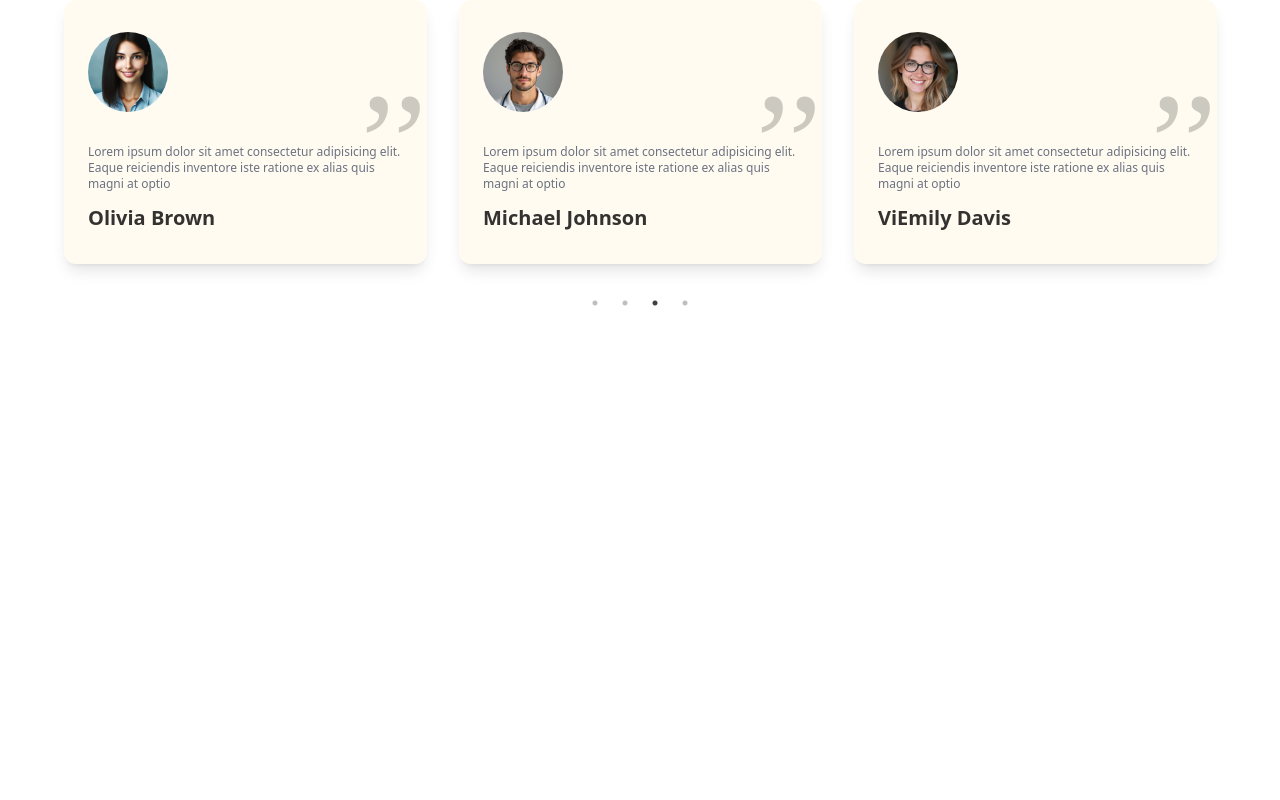
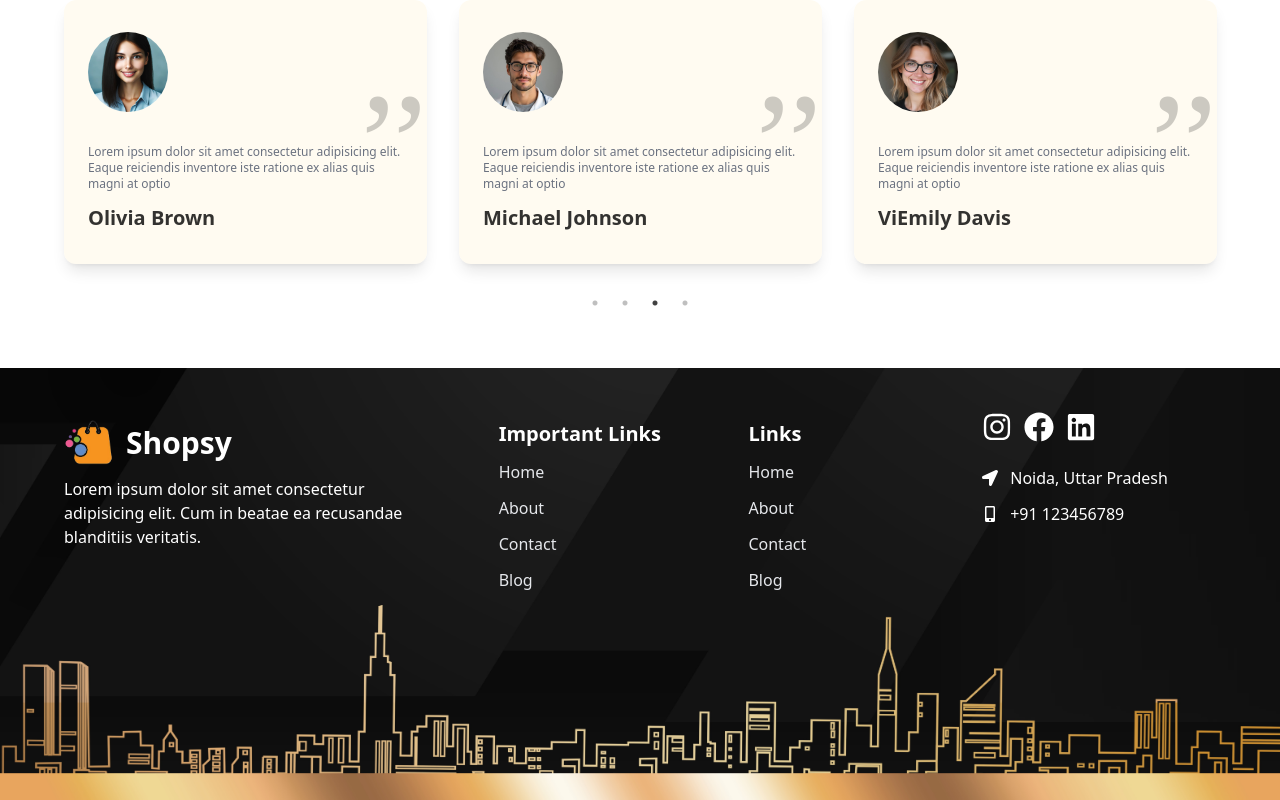
Before and after one commit to Mohammad-Hossaini/Ecommerce, a React (Vite) app: page / in a window 1280 px wide. Shown: the part 2716-3516 px from the top of the page. Before the commit the page ends 3084 px from the top, so only its background shows below. Built offline with nearby package versions, Linux system fonts and the light colour scheme.

Commit message:
Completed the top main Footer

```diff
--- a/src/App.jsx
+++ b/src/App.jsx
@@ -2,6 +2,7 @@
 import "aos/dist/aos.css";
 import React from "react";
 import Bunner from "./components/bunner/Bunner";
+import Footer from "./components/footer/Footer";
 import Hero from "./components/hero/Hero";
 import Navbar from "./components/navbar/Navbar";
 import Products from "./components/products/Products";
@@ -28,6 +29,7 @@
       <Bunner />
       <Subscribe />
       <Testimonials />
+      <Footer />
     </div>
   );
 }
--- /dev/null
+++ b/src/components/footer/Footer.jsx
@@ -0,0 +1,123 @@
+import {
+  FaFacebook,
+  FaInstagram,
+  FaLinkedin,
+  FaLocationArrow,
+  FaMobileAlt,
+} from "react-icons/fa";
+
+const BannerImg = {
+  backgroundImage: `url('./website/footer-pattern.jpg')`,
+  backgroundPosition: "bottom",
+  backgroundRepeat: "no-repeat",
+  backgroundSize: "cover",
+  height: "100%",
+  width: "100%",
+};
+
+const FooterLinks = [
+  {
+    title: "Home",
+    link: "/#",
+  },
+  {
+    title: "About",
+    link: "/#about",
+  },
+  {
+    title: "Contact",
+    link: "/#contact",
+  },
+  {
+    title: "Blog",
+    link: "/#blog",
+  },
+];
+
+const Footer = () => {
+  return (
+    <div style={BannerImg} className="text-white">
+      <div className="container">
+        <div data-aos="zoom-in" className="grid md:grid-cols-3 pb-44 pt-5">
+          {/* company details */}
+          <div className="py-8 px-4">
+            <h1 className="sm:text-3xl text-xl font-bold sm:text-left text-justify mb-3 flex items-center gap-3">
+              <img src="./logo.png" alt="" className="max-w-[50px]" />
+              Shopsy
+            </h1>
+            <p>
+              Lorem ipsum dolor sit amet consectetur adipisicing elit. Cum in
+              beatae ea recusandae blanditiis veritatis.
+            </p>
+          </div>
+
+          {/* Footer Links */}
+          <div className="grid grid-cols-2 sm:grid-cols-3 col-span-2 md:pl-10">
+            <div>
+              <div className="py-8 px-4">
+                <h1 className="sm:text-xl text-xl font-bold sm:text-left text-justify mb-3">
+                  Important Links
+                </h1>
+                <ul className="flex flex-col gap-3">
+                  {FooterLinks.map((link) => (
+                    <li
+                      className="cursor-pointer hover:text-primary hover:translate-x-1 duration-300 text-gray-200"
+                      key={link.title}
+                    >
+                      <span>{link.title}</span>
+                    </li>
+                  ))}
+                </ul>
+              </div>
+            </div>
+            <div>
+              <div className="py-8 px-4">
+                <h1 className="sm:text-xl text-xl font-bold sm:text-left text-justify mb-3">
+                  Links
+                </h1>
+                <ul className="flex flex-col gap-3">
+                  {FooterLinks.map((link) => (
+                    <li
+                      className="cursor-pointer hover:text-primary hover:translate-x-1 duration-300 text-gray-200"
+                      key={link.title}
+                    >
+                      <span>{link.title}</span>
+                    </li>
+                  ))}
+                </ul>
+              </div>
+            </div>
+
+            {/* social links */}
+
+            <div>
+              <div className="flex items-center gap-3 mt-6">
+                <a href="#">
+                  <FaInstagram className="text-3xl" />
+                </a>
+                <a href="#">
+                  <FaFacebook className="text-3xl" />
+                </a>
+                <a href="#">
+                  <FaLinkedin className="text-3xl" />
+                </a>
+              </div>
+              <div className="mt-6">
+                <div className="flex items-center gap-3">
+                  <FaLocationArrow />
+                  <p>Noida, Uttar Pradesh</p>
+                </div>
+                <div className="flex items-center gap-3 mt-3">
+                  <FaMobileAlt />
+                  <p>+91 123456789</p>
+                </div>
+              </div>
+            </div>
+          </div>
+        </div>
+      </div>
+    </div>
+  );
+};
+
+export default Footer;
```
